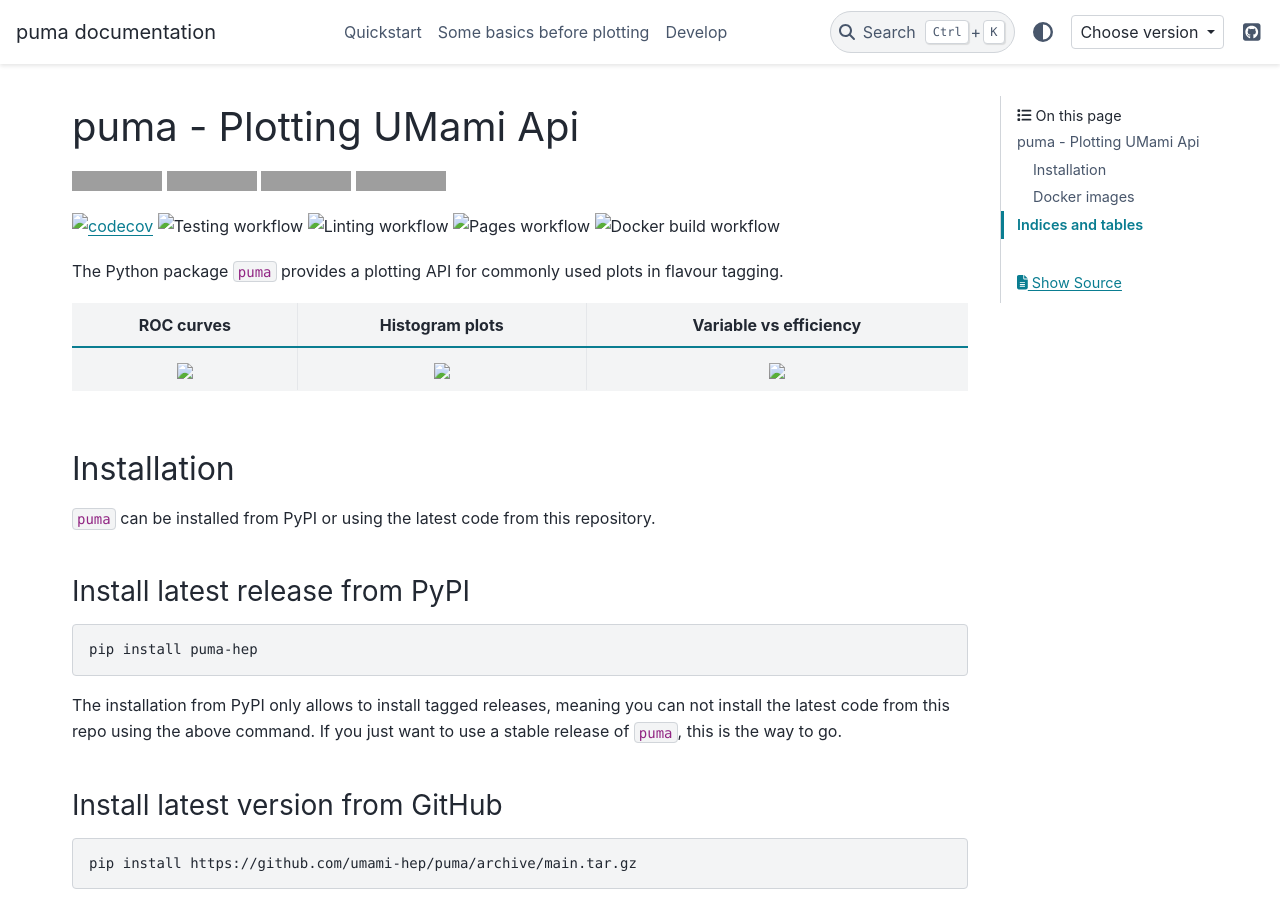
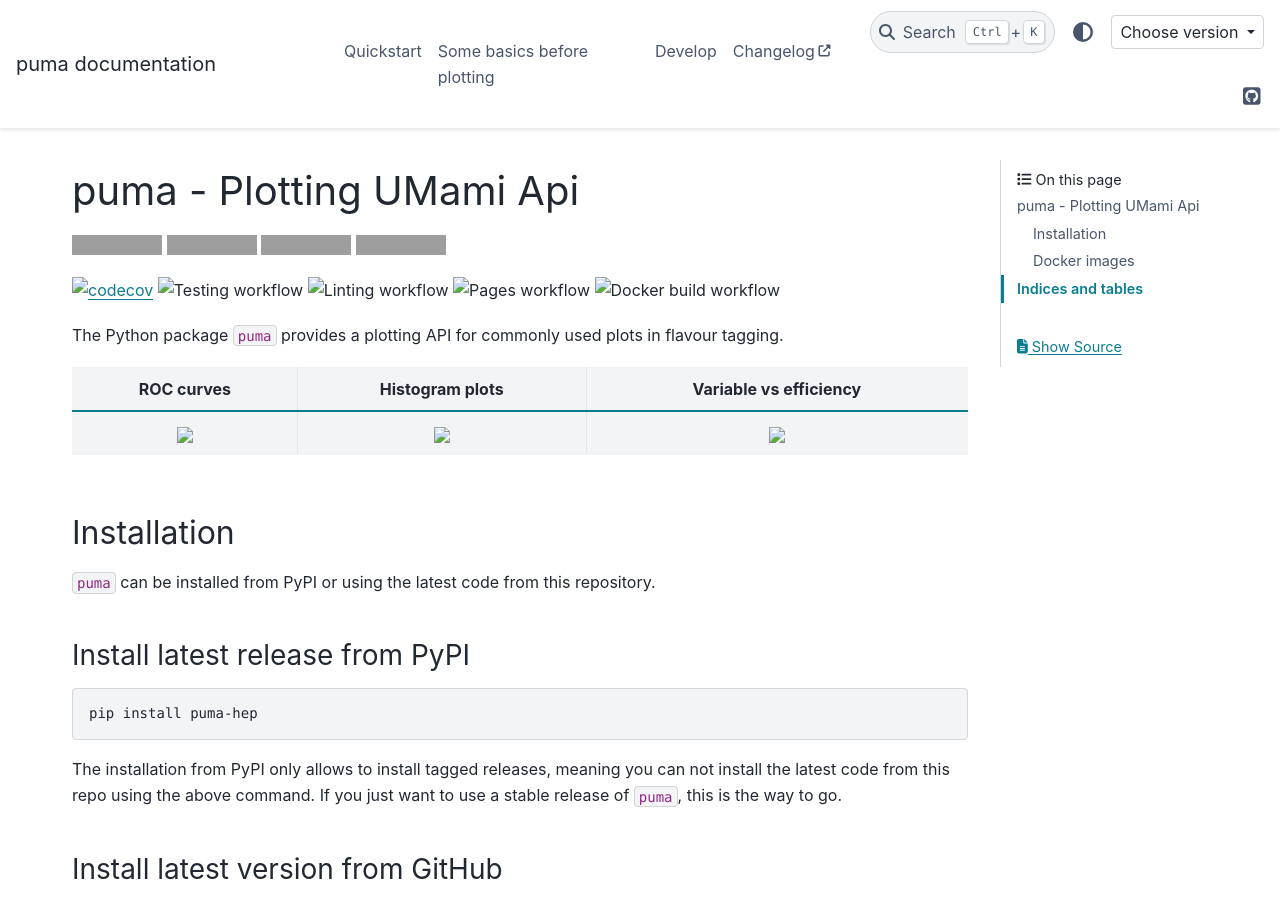
Before and after one commit to umami-hep/puma, a Sphinx documentation site: the page built from docs/source/index.rst, in a window 1280 px wide and 900 px high. Built offline with Sphinx 7.4.7 and the PyData theme 0.15.4, drawn with Linux system fonts in a browser that asks for light colours; pages that are not in the unit, such as notebooks, are missing from menus; the version number is read from the project's files by our own code; grey boxes are pictures that could not be loaded.

Commit message:
Change back to old version

```diff
--- a/docs/requirements.txt
+++ b/docs/requirements.txt
@@ -1,5 +1,5 @@
 librep
 myst-parser~=0.17.0
-pydata-sphinx-theme==0.10.1
+pydata-sphinx-theme==0.9.0
 sphinx-autoapi
 Sphinx~=4.2.0
--- a/docs/source/conf.py
+++ b/docs/source/conf.py
@@ -81,6 +81,12 @@
 
 html_theme = "pydata_sphinx_theme"
 html_theme_options = {
+    "external_links": [
+        {
+            "url": "https://github.com/umami-hep/puma/blob/main/changelog.md",
+            "name": "Changelog",
+        },
+    ],
     "logo": {
         "text": "puma documentation",
     },
```
